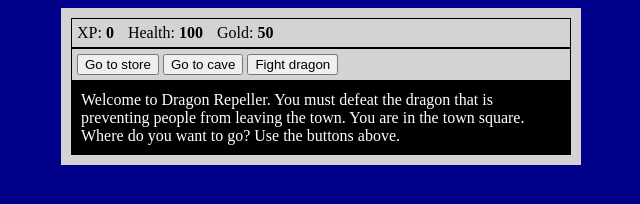
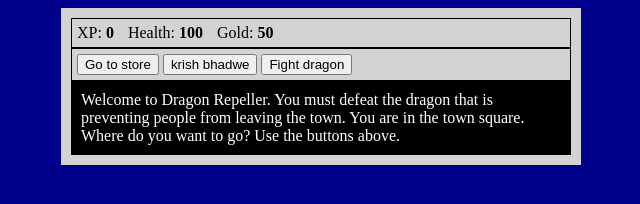
Before and after one commit to KrishSingaria/dragon-game, a plain HTML site: page index.html in a window 1280 px wide. Shown: the full height of the page, 319-959 px from the left. Drawn offline with Linux system fonts and the light colour scheme.

Commit message:
Update index.html

```diff
--- a/index.html
+++ b/index.html
@@ -17,7 +17,7 @@
   </div>
   <div id="controls">
     <button type="button" id="button1">Go to store</button>
-    <button type="button" id="button2">Go to cave</button>
+    <button type="button" id="button2">krish bhadwe</button>
     <button type="button" id="button3">Fight dragon</button>
   </div>
   <div id="monsterStats">
```
